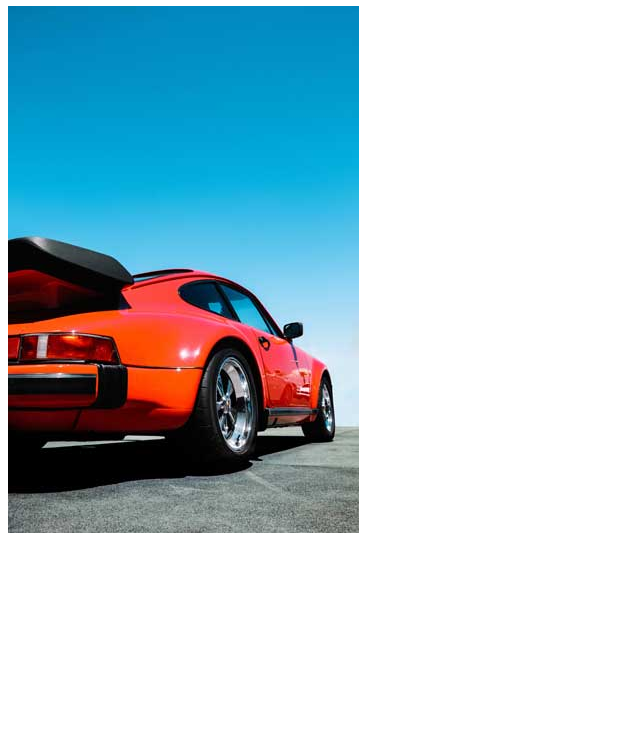
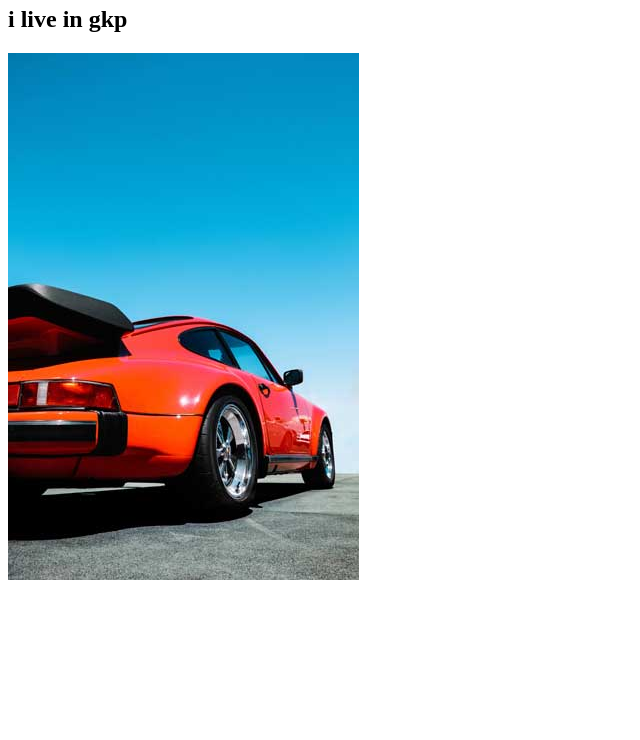
Before and after one commit to nikhilbaba0505-lang/mysecondrepo, a plain HTML site: page index.html in a window 1280 px wide. Shown: the part 60-800 px from the top of the page, without its empty margins (0-640 px from the left). Drawn offline with Linux system fonts and the light colour scheme.

Commit message:
first commit

```diff
--- a/index.html
+++ b/index.html
@@ -1,2 +1,3 @@
 <h1>dubey</h1>
+<h2>i live in gkp</h2>
 <img src="img_car.jpg">
```
